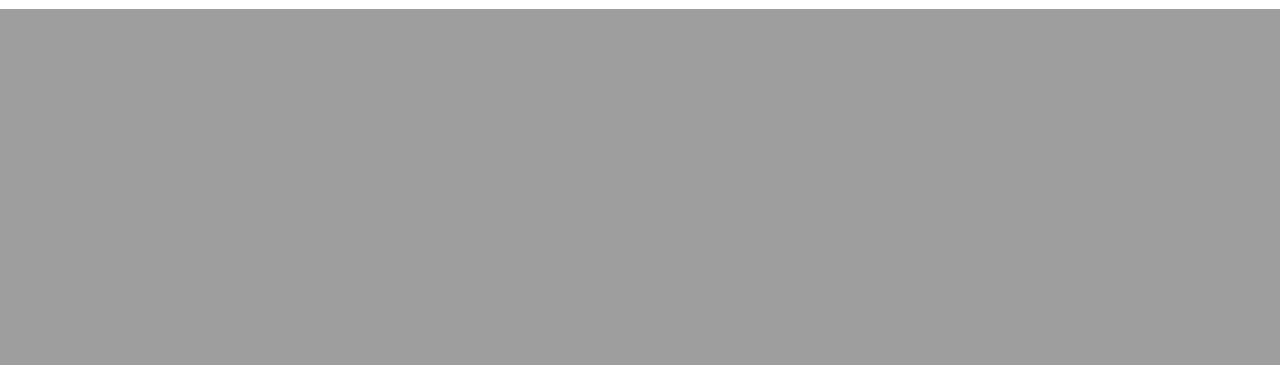
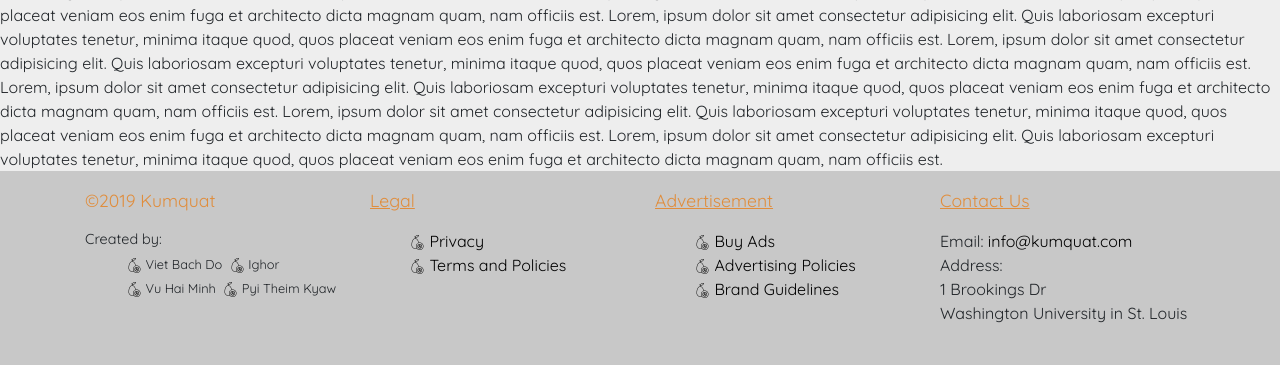
Before and after one commit to itavares/e-hacks-2019-washu, a PHP site: page / in a window 1280 px wide. Shown: the part 1055-1420 px from the top of the page. Before the commit the page ends 1064 px from the top, so only its background shows below. Run offline with PHP 8.4, Linux system fonts and the light colour scheme.

Commit message:
Header and footer done

```diff
--- /dev/null
+++ b/footer.php
@@ -0,0 +1,102 @@
+
+
+<div class="py-3" id="footer">
+
+<div class="container pb-4">
+    <div class="row">
+
+        <div class="col">
+            <p class="footer-subheading">©2019 Kumquat</p>
+            <p id="by">Created by:</p>
+            <ul class="pb-4" id="created-by">
+                <li>
+                    <img class="kumquat-img" src="imgs/kumquat.png" alt="kumquat">
+                    Viet Bach Do
+                </li>
+                <li>
+                    <img class="kumquat-img" src="imgs/kumquat.png" alt="kumquat">
+                    Ighor
+                </li>
+                <br>
+                <li>
+                    <img class="kumquat-img" src="imgs/kumquat.png" alt="kumquat">
+                    Vu Hai Minh
+                </li>
+                <li>
+                    <img class="kumquat-img" src="imgs/kumquat.png" alt="kumquat">
+                    Pyi Theim Kyaw
+                </li>
+            </ul>
+        </div>
+
+        <div class="col">
+            <p class="footer-subheading"> <u> Legal </u> </p>
+            <ul>
+                <li>
+                    <img class="kumquat-img" src="imgs/kumquat.png" alt="kumquat">
+
+                    <a href="#">Privacy</a>
+                </li>
+                <li>
+                    <img class="kumquat-img" src="imgs/kumquat.png" alt="kumquat">
+
+                    <a href="#">Terms and Policies</a>
+                </li>
+            </ul>
+        </div>
+
+        <div class="col">
+            <p class="footer-subheading"> <u> Advertisement </u> </p>
+            <ul>
+                <li>
+                    <img class="kumquat-img" src="imgs/kumquat.png" alt="kumquat">
+
+                    <a href="#">Buy Ads</a>
+                </li>
+                <li>
+                    <img class="kumquat-img" src="imgs/kumquat.png" alt="kumquat">
+
+                    <a href="#">Advertising Policies</a>
+                </li>
+                <li>
+                    <img class="kumquat-img" src="imgs/kumquat.png" alt="kumquat">
+
+                    <a href="#">Brand Guidelines</a>
+                </li>
+            </ul>
+
+        </div>
+
+        <div class="col">
+            <p class="footer-subheading"> <u> Contact Us </u> </p>
+            <span>Email: </span>
+            <a href="#">info@kumquat.com</a>
+            <span>Address: </span>
+            <br>
+            <span>1 Brookings Dr</span>
+            <br>
+            <span>Washington University in St. Louis</span>
+        </div>
+
+    </div>
+</div>
+
+
+
+
+
+
+</div>
+
+
+
+
+
+
+<!-- Optional JavaScript -->
+<!-- jQuery first, then Popper.js, then Bootstrap JS -->
+<script src="https://code.jquery.com/jquery-3.3.1.slim.min.js" integrity="sha384-q8i/X+965DzO0rT7abK41JStQIAqVgRVzpbzo5smXKp4YfRvH+8abtTE1Pi6jizo" crossorigin="anonymous"></script>
+<script src="https://cdnjs.cloudflare.com/ajax/libs/popper.js/1.14.3/umd/popper.min.js" integrity="sha384-ZMP7rVo3mIykV+2+9J3UJ46jBk0WLaUAdn689aCwoqbBJiSnjAK/l8WvCWPIPm49" crossorigin="anonymous"></script>
+<script src="https://stackpath.bootstrapcdn.com/bootstrap/4.1.3/js/bootstrap.min.js" integrity="sha384-ChfqqxuZUCnJSK3+MXmPNIyE6ZbWh2IMqE241rYiqJxyMiZ6OW/JmZQ5stwEULTy" crossorigin="anonymous"></script>
+</body>
+</html>
--- /dev/null
+++ b/header.php
@@ -0,0 +1,64 @@
+<!doctype html>
+<html lang="en">
+  <head>
+    <!-- Required meta tags -->
+    <meta charset="utf-8">
+    <meta name="viewport" content="width=device-width, initial-scale=1, shrink-to-fit=no">
+
+    <!-- Bootstrap CSS -->
+    <link rel="stylesheet" href="https://stackpath.bootstrapcdn.com/bootstrap/4.1.3/css/bootstrap.min.css" integrity="sha384-MCw98/SFnGE8fJT3GXwEOngsV7Zt27NXFoaoApmYm81iuXoPkFOJwJ8ERdknLPMO" crossorigin="anonymous">
+
+    <link href="https://fonts.googleapis.com/css?family=Quicksand" rel="stylesheet">
+    <link href="styling/header.css" rel="stylesheet">
+    <link href="styling/footer.css" rel="stylesheet">
+    <link href="styling/schools.css" rel="stylesheet">
+
+    <title>Kumquat</title>
+  </head>
+
+
+  <body>
+
+    <div class="container-fluid p-1">
+        <nav id="nav" class="navbar fixed-top navbar-expand-lg navbar-light">
+            <a class="navbar-brand" href="index.php">
+                <img class="kumquat-header" src="imgs/kumquat_outline.png" alt="kumquat">
+                KUM to the QUAT
+            </a>
+            <button class="navbar-toggler" type="button" data-toggle="collapse" data-target="#navbarSupportedContent" aria-controls="navbarSupportedContent" aria-expanded="false" aria-label="Toggle navigation">
+                <span class="navbar-toggler-icon"></span>
+            </button>
+
+            <div class="collapse navbar-collapse" id="navbarSupportedContent">
+                <ul class="navbar-nav mr-auto">
+                    <!-- <li class="nav-item">
+                        <a class="nav-link font-weight-bold" id="download" href="#">Download</a>
+                    </li> -->
+                    <li class="nav-item">
+                        <a class="nav-link" href="#">About Us</a>
+                    </li>
+                    <li class="nav-item">
+                        <a class="nav-link" href="#">How It Works</a>
+                    </li>
+                    <li class="nav-item">
+                        <a class="nav-link" href="#">Trending</a>
+                    </li>
+                    <li class="nav-item">
+                        <a class="nav-link" href="schools.php">Schools Eligible</a>
+                    </li>
+
+                    <!-- <li class="nav-item">
+                        <a class="nav-link" href="#">Find your school</a>
+                    </li> -->
+                </ul>
+                <form class="form-inline my-2 my-lg-0">
+                    <input class="form-control mr-sm-2" type="search" placeholder="Find your school . ." aria-label="Search">
+                    <button class="btn btn-outline-light my-2 my-sm-0" type="submit">Search</button>
+                </form>
+                <!-- <form class="form-inline my-2 my-lg-0">
+                <input class="form-control mr-sm-2" type="search" placeholder="Search" aria-label="Search">
+                <button class="btn btn-outline-success my-2 my-sm-0" type="submit">Search</button>
+                </form> -->
+            </div>
+        </nav>
+    </div>
--- a/index.html
+++ /dev/null
@@ -1,77 +0,0 @@
-<!DOCTYPE html>
-<html lang="en" xmlns="http://www.w3.org/1999/xhtml">
-<head>
-    <meta charset="utf-8" />
-    <title>KumQuat</title>
-    <link rel="stylesheet" href="https://stackpath.bootstrapcdn.com/bootstrap/4.3.1/css/bootstrap.min.css" integrity="sha384-ggOyR0iXCbMQv3Xipma34MD+dH/1fQ784/j6cY/iJTQUOhcWr7x9JvoRxT2MZw1T" crossorigin="anonymous">
-    <link rel="stylesheet" href="stylesheet.css">
-</head>
-<body>
-      <nav class="navbar navbar-expand-lg navbar-light" id="navbar">
-        <a class="navbar-brand" id="brand" href="index.html">KumQuat</a>
-        <button class="navbar-toggler" type="button" data-toggle="collapse" data-target="#navbarNav" aria-controls="navbarNav" aria-expanded="false" aria-label="Toggle navigation">
-          <span class="navbar-toggler-icon"></span>
-        </button>
-        <div class="collapse navbar-collapse" id="navbarNav">
-          <ul class="navbar-nav">
-            <li class="nav-item">
-              <a class="nav-link" id="navbarLinks" href="#">Download</a>
-            </li>
-            <li class="nav-item">
-              <a class="nav-link" id="navbarLinks" href="#">Careers</a>
-            </li>
-            <li class="nav-item">
-              <a class="nav-link" id="navbarLinks" href="#">About Us</a>
-            </li>
-          </ul>
-        </div>
-      </nav>
-
-      <div id="carouselExampleIndicators" class="carousel slide" data-ride="carousel">
-        <ol class="carousel-indicators">
-          <li data-target="#carouselExampleIndicators" data-slide-to="0" class="active"></li>
-          <li data-target="#carouselExampleIndicators" data-slide-to="1"></li>
-          <li data-target="#carouselExampleIndicators" data-slide-to="2"></li>
-        </ol>
-        <div class="carousel-inner">
-          <div class="carousel-item active">
-            <img class="d-block w-100" src="https://www.fillmurray.com/600/250" alt="First slide">
-          </div>
-          <div class="carousel-item">
-            <img class="d-block w-100" src="https://www.fillmurray.com/600/250" alt="Second slide">
-          </div>
-          <div class="carousel-item">
-            <img class="d-block w-100" src="https://www.fillmurray.com/600/250" alt="Third slide">
-          </div>
-        </div>
-        <a class="carousel-control-prev" href="#carouselExampleIndicators" role="button" data-slide="prev">
-          <span class="carousel-control-prev-icon" aria-hidden="true"></span>
-          <span class="sr-only">Previous</span>
-        </a>
-        <a class="carousel-control-next" href="#carouselExampleIndicators" role="button" data-slide="next">
-          <span class="carousel-control-next-icon" aria-hidden="true"></span>
-          <span class="sr-only">Next</span>
-        </a>
-      </div>
-
-      <div class="container">
-        <div class="row">
-          <div class="col-md-3">
-              <h3>Company</h3>
-          </div>
-          <div class="col-md-3">
-              <h3>Advertising</h3>
-          </div>
-          <div class="col-md-3">
-              <h3>Legal</h3>
-          </div>
-        </div>
-      </div>
-
-
-
-    <script src="https://code.jquery.com/jquery-3.3.1.slim.min.js" integrity="sha384-q8i/X+965DzO0rT7abK41JStQIAqVgRVzpbzo5smXKp4YfRvH+8abtTE1Pi6jizo" crossorigin="anonymous"></script>
-    <script src="https://cdnjs.cloudflare.com/ajax/libs/popper.js/1.14.7/umd/popper.min.js" integrity="sha384-UO2eT0CpHqdSJQ6hJty5KVphtPhzWj9WO1clHTMGa3JDZwrnQq4sF86dIHNDz0W1" crossorigin="anonymous"></script>
-    <script src="https://stackpath.bootstrapcdn.com/bootstrap/4.3.1/js/bootstrap.min.js" integrity="sha384-JjSmVgyd0p3pXB1rRibZUAYoIIy6OrQ6VrjIEaFf/nJGzIxFDsf4x0xIM+B07jRM" crossorigin="anonymous"></script>
-</body>
-</html>
--- /dev/null
+++ b/index.php
@@ -0,0 +1,57 @@
+
+
+<?php include ('header.php'); ?>
+
+      <div id="carouselExampleIndicators" class="carousel slide" data-ride="carousel">
+        <ol class="carousel-indicators">
+          <li data-target="#carouselExampleIndicators" data-slide-to="0" class="active"></li>
+          <li data-target="#carouselExampleIndicators" data-slide-to="1"></li>
+          <li data-target="#carouselExampleIndicators" data-slide-to="2"></li>
+        </ol>
+        <div class="carousel-inner">
+          <div class="carousel-item active">
+            <img class="d-block w-100" src="https://www.fillmurray.com/600/250" alt="First slide">
+          </div>
+          <div class="carousel-item">
+            <img class="d-block w-100" src="https://www.fillmurray.com/600/250" alt="Second slide">
+          </div>
+          <div class="carousel-item">
+            <img class="d-block w-100" src="https://www.fillmurray.com/600/250" alt="Third slide">
+          </div>
+        </div>
+        <a class="carousel-control-prev" href="#carouselExampleIndicators" role="button" data-slide="prev">
+          <span class="carousel-control-prev-icon" aria-hidden="true"></span>
+          <span class="sr-only">Previous</span>
+        </a>
+        <a class="carousel-control-next" href="#carouselExampleIndicators" role="button" data-slide="next">
+          <span class="carousel-control-next-icon" aria-hidden="true"></span>
+          <span class="sr-only">Next</span>
+        </a>
+      </div>
+
+      <div class="container">
+        <div class="row">
+          <div class="col-md-3">
+              <h3>Company</h3>
+          </div>
+          <div class="col-md-3">
+              <h3>Advertising</h3>
+          </div>
+          <div class="col-md-3">
+              <h3>Legal</h3>
+          </div>
+        </div>
+      </div>
+
+
+      Lorem, ipsum dolor sit amet consectetur adipisicing elit. Quis laboriosam excepturi voluptates tenetur, minima itaque quod, quos placeat veniam eos enim fuga et architecto dicta magnam quam, nam officiis est.
+      Lorem, ipsum dolor sit amet consectetur adipisicing elit. Quis laboriosam excepturi voluptates tenetur, minima itaque quod, quos placeat veniam eos enim fuga et architecto dicta magnam quam, nam officiis est.
+      Lorem, ipsum dolor sit amet consectetur adipisicing elit. Quis laboriosam excepturi voluptates tenetur, minima itaque quod, quos placeat veniam eos enim fuga et architecto dicta magnam quam, nam officiis est.
+      Lorem, ipsum dolor sit amet consectetur adipisicing elit. Quis laboriosam excepturi voluptates tenetur, minima itaque quod, quos placeat veniam eos enim fuga et architecto dicta magnam quam, nam officiis est.
+      Lorem, ipsum dolor sit amet consectetur adipisicing elit. Quis laboriosam excepturi voluptates tenetur, minima itaque quod, quos placeat veniam eos enim fuga et architecto dicta magnam quam, nam officiis est.
+      Lorem, ipsum dolor sit amet consectetur adipisicing elit. Quis laboriosam excepturi voluptates tenetur, minima itaque quod, quos placeat veniam eos enim fuga et architecto dicta magnam quam, nam officiis est.
+      Lorem, ipsum dolor sit amet consectetur adipisicing elit. Quis laboriosam excepturi voluptates tenetur, minima itaque quod, quos placeat veniam eos enim fuga et architecto dicta magnam quam, nam officiis est.
+
+
+
+<?php include ('footer.php'); ?>
--- a/stylesheet.css
+++ b/stylesheet.css
@@ -1,3 +1,7 @@
+body {
+  background-color: #eeee;
+}
+
 #navbar {
   background-color: #e08d3c;
 }
--- /dev/null
+++ b/styling/footer.css
@@ -0,0 +1,42 @@
+
+#footer {
+    background-color: #c8c8c8;
+}
+
+#created-by, li {
+    margin-bottom: 0px;
+    list-style: none;
+}
+
+a:link {
+    text-decoration: none;
+}
+
+a:hover {
+    color: #e08d3c;
+}
+
+a {
+    color: black;
+}
+
+#created-by li {
+    font-size: 0.8em;
+    padding: 2px;
+    display: inline;
+}
+
+#by {
+    font-size: 0.9em;
+    margin-bottom: 0px;
+}
+
+.kumquat-img {
+    width: 15px;
+    height: 15px;
+}
+
+.footer-subheading {
+    font-size: 1.1em;
+    color: #e08d3c;
+}
--- /dev/null
+++ b/styling/header.css
@@ -0,0 +1,33 @@
+body {
+    font-family: 'Quicksand', sans-serif;
+    background-color: #eee;
+}
+
+#nav {
+    background-color: #e08d3c;
+    color: white;
+}
+
+h1 {
+    font-size: 200px;
+}
+
+.nav-link {
+    font-size: 1.2em;
+    padding: 0;
+}
+
+.nav-link:hover {
+    border-bottom: 2px solid black;
+}
+
+#download {
+    background-color: yellow;
+    border: 1px solid yellow;
+    border-radius: 0.4em;
+}
+
+.kumquat-header {
+    width: 40px;
+    height: 40px;
+}
--- /dev/null
+++ b/styling/schools.css
@@ -0,0 +1,27 @@
+
+.placeholder {
+    height: 80px;
+}
+
+.sch-img {
+    margin: 1.66%;
+    width: 500px;
+    height: 500px;
+}
+
+.schools{
+    width: 100%;
+}
+
+.images {
+    position: relative;
+    width: 50%;
+    height: 100%;
+}
+
+.text-in-img {
+    position: absolute;
+    top: 50%;
+    left: 50%;
+    transform: translate(-50%, -50%);
+}
```
Also changed, not shown: schools.php (added, +29 -0 lines), imgs/kumquat.png (added), imgs/kumquat_outline.png (added), imgs/msu.jpg (added), imgs/siue.jpg (added), imgs/slu.jpg (added), imgs/umissou.jpg (added), kumquat.png (deleted), 4 other files.
